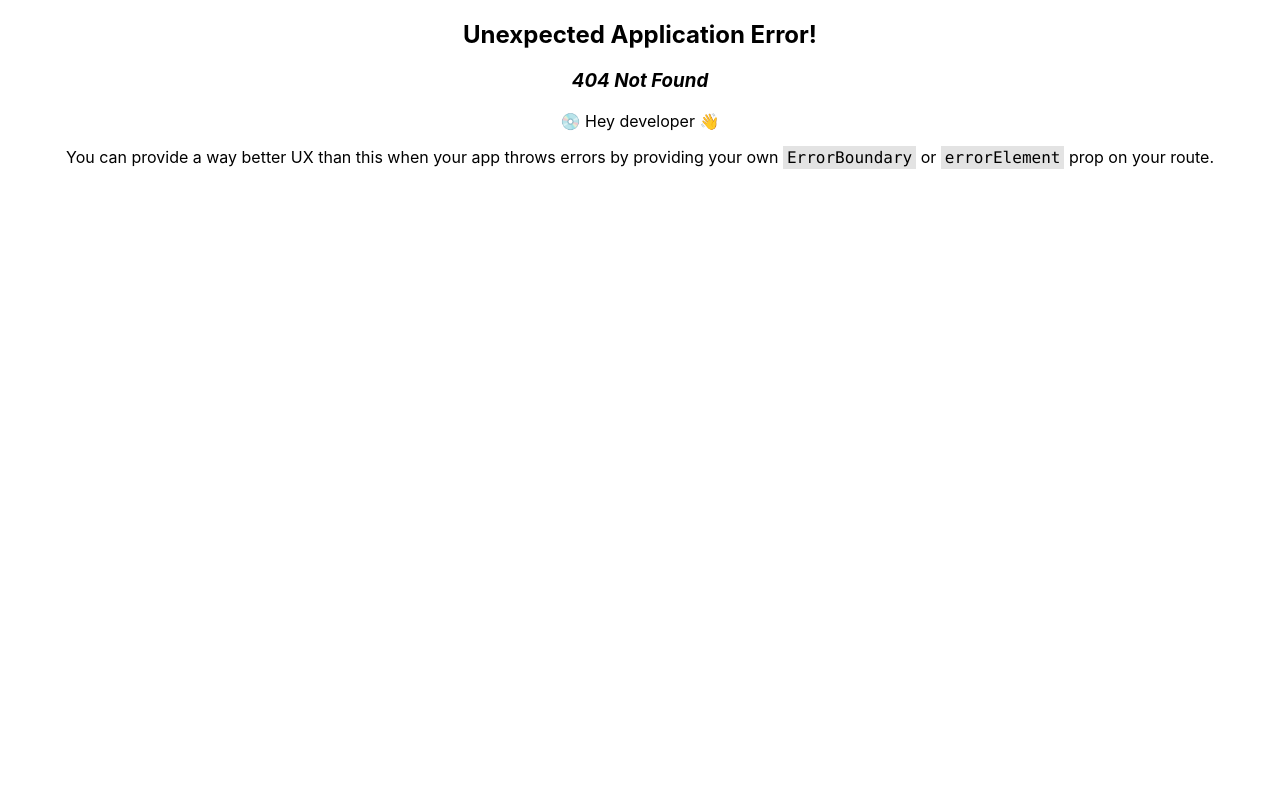
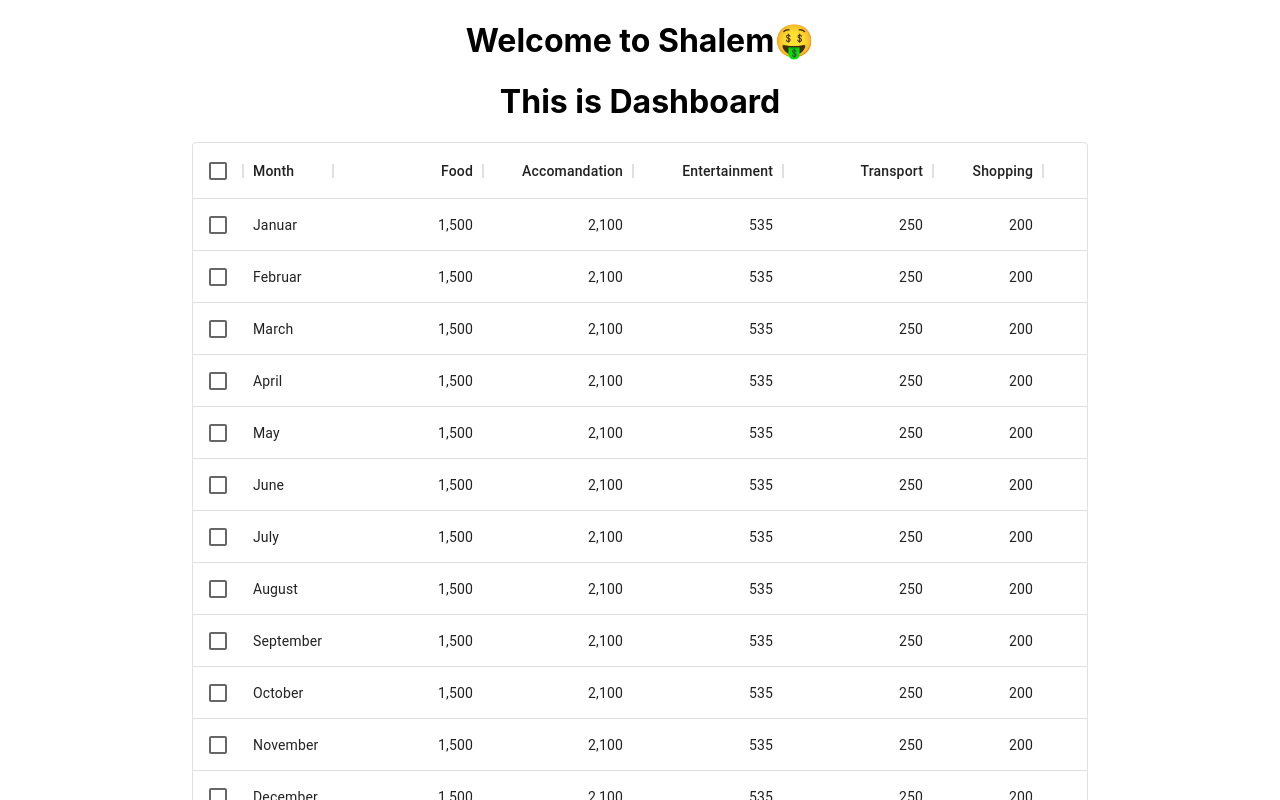
Before and after one commit to nikioni/Shalem, a React (Create React App) app: page /dashboard in a window 1280 px wide. Before the commit this address had no page. Shown: the top 800 px of the page. Built offline with nearby package versions, Linux system fonts and the light colour scheme.

Commit message:
temp datagrid commit

```diff
--- a/src/App.tsx
+++ b/src/App.tsx
@@ -11,6 +11,7 @@ import Root from "./Components/Root";
 import About from "./Components/About";
 import SignUp from "./Pages/SignUp";
 import Home from "./Components/Home";
+import Dashboard from "./Components/Dashboard/Dashboard";
 
 const router = createBrowserRouter([
   {
@@ -29,6 +30,10 @@ const router = createBrowserRouter([
         path: "/signup",
         element: <SignUp />,
       },
+      {
+        path: "/dashboard",
+        element: <Dashboard />,
+      }
     ],
   },
 ]);
--- /dev/null
+++ b/src/Components/Dashboard/Dashboard.tsx
@@ -0,0 +1,32 @@
+import React from "react";
+import Box from "@mui/material/Box";
+import { DataGrid, GridColDef, GridValueGetterParams } from "@mui/x-data-grid";
+import { rows, columns } from "./api";
+import { autocompleteClasses } from "@mui/material";
+import PieChart from "../PieChart/PieChart";
+
+
+export interface IDashboard {}
+
+const Dashboard: React.FC<IDashboard> = (props) => {
+
+  return (
+    <>
+      <h1>This is Dashboard</h1>
+      <Box sx={{ height: 800, width: "70%", margin: "auto" }}>
+        <DataGrid
+          rows={rows}
+          columns={columns}
+          pageSize={12}
+          rowsPerPageOptions={[12]}
+          checkboxSelection
+          disableSelectionOnClick
+          experimentalFeatures={{ newEditingApi: true }}
+        />
+      </Box>
+      <PieChart></PieChart>
+    </>
+  );
+};
+
+export default Dashboard;
--- /dev/null
+++ b/src/Components/Dashboard/api.ts
@@ -0,0 +1,191 @@
+import { GridColDef, GridValueGetterParams } from "@mui/x-data-grid";
+
+export const columns: GridColDef[] = [
+  {
+    field: "month",
+    headerName: "Month",
+    width: 90,
+  },
+  {
+    field: "food",
+    headerName: "Food",
+    type: "number",
+    width: 150,
+    editable: true,
+  },
+  {
+    field: "accomandation",
+    headerName: "Accomandation",
+    type: "number",
+    width: 150,
+    editable: true,
+  },
+  {
+    field: "entertainment",
+    headerName: "Entertainment",
+    type: "number",
+    width: 150,
+    editable: true,
+  },
+  {
+    field: "transport",
+    headerName: "Transport",
+    type: "number",
+    width: 150,
+    editable: true,
+  },
+  {
+    field: "shopping",
+    headerName: "Shopping",
+    type: "number",
+    width: 110,
+    editable: true,
+  },
+  {
+    field: "other",
+    headerName: "Other",
+    type: "number",
+    width: 150,
+    editable: true,
+  },
+  {
+    field: "total",
+    headerName: "Total exp",
+    description: "This column has a value getter and is not sortable.",
+    sortable: false,
+    width: 150,
+    valueGetter: (params: GridValueGetterParams) => {
+      return (
+        params.row.food +
+        params.row.accomandation +
+        params.row.entertainment +
+        params.row.transport +
+        params.row.shopping +
+        params.row.other
+      );
+    },
+  },
+];
+
+export const rows = [
+  {
+    id: 1,
+    month: "Januar",
+    food: 1500,
+    accomandation: 2100,
+    entertainment: 535,
+    transport: 250,
+    shopping: 200,
+    other: 200,
+  },
+  {
+    id: 2,
+    month: "Februar",
+    food: 1500,
+    accomandation: 2100,
+    entertainment: 535,
+    transport: 250,
+    shopping: 200,
+    other: 200,
+  },
+  {
+    id: 3,
+    month: "March",
+    food: 1500,
+    accomandation: 2100,
+    entertainment: 535,
+    transport: 250,
+    shopping: 200,
+    other: 200,
+  },
+  {
+    id: 4,
+    month: "April",
+    food: 1500,
+    accomandation: 2100,
+    entertainment: 535,
+    transport: 250,
+    shopping: 200,
+    other: 200,
+  },
+  {
+    id: 5,
+    month: "May",
+    food: 1500,
+    accomandation: 2100,
+    entertainment: 535,
+    transport: 250,
+    shopping: 200,
+    other: 200,
+  },
+  {
+    id: 6,
+    month: "June",
+    food: 1500,
+    accomandation: 2100,
+    entertainment: 535,
+    transport: 250,
+    shopping: 200,
+    other: 200,
+  },
+  {
+    id: 7,
+    month: "July",
+    food: 1500,
+    accomandation: 2100,
+    entertainment: 535,
+    transport: 250,
+    shopping: 200,
+    other: 200,
+  },
+  {
+    id: 8,
+    month: "August",
+    food: 1500,
+    accomandation: 2100,
+    entertainment: 535,
+    transport: 250,
+    shopping: 200,
+    other: 200,
+  },
+  {
+    id: 9,
+    month: "September",
+    food: 1500,
+    accomandation: 2100,
+    entertainment: 535,
+    transport: 250,
+    shopping: 200,
+    other: 200,
+  },
+  {
+    id: 10,
+    month: "October",
+    food: 1500,
+    accomandation: 2100,
+    entertainment: 535,
+    transport: 250,
+    shopping: 200,
+    other: 200,
+  },
+  {
+    id: 11,
+    month: "November",
+    food: 1500,
+    accomandation: 2100,
+    entertainment: 535,
+    transport: 250,
+    shopping: 200,
+    other: 200,
+  },
+  {
+    id: 12,
+    month: "December",
+    food: 1500,
+    accomandation: 2100,
+    entertainment: 535,
+    transport: 250,
+    shopping: 200,
+    other: 200,
+  },
+];
--- /dev/null
+++ b/src/Components/PieChart/PieChart.tsx
@@ -0,0 +1,31 @@
+import React, { useEffect } from "react";
+import CircularProgress from "@mui/material/CircularProgress";
+import Box from "@mui/material/Box";
+import PiePiece from "./PiePiece";
+
+export interface IPieChart {}
+
+const PieChart: React.FC<IPieChart> = (props) => {
+  const categories: string[] = [
+    "food",
+    "accomandation",
+    "enterainment",
+    "transport",
+    "shopping",
+    "other",
+  ];
+  var test = 0;
+  return (
+    <>
+      <Box sx={{ display: "flex", height: 800, width: "70%", margin: "auto" }}>
+        {categories.map((cat: string, key: number) => {
+          test += 1; //change for a some of previous to send as prop for adding part that should be overlapped
+          console.log("test", test);
+          return <PiePiece category={cat} layer={key}></PiePiece>;
+        })}
+      </Box>
+    </>
+  );
+};
+
+export default PieChart;
--- /dev/null
+++ b/src/Components/PieChart/PiePiece.tsx
@@ -0,0 +1,47 @@
+import React from "react";
+import CircularProgress from "@mui/material/CircularProgress";
+import { green } from "@mui/material/colors";
+
+export interface IPiePiece {
+  layer: number;
+  category: string;
+}
+
+const PiePiece: React.FC<IPiePiece> = (props) => {
+  const switchColor = (category: string): string => {
+    switch (category) {
+      case "food":
+        return "green";
+      case "accomandation":
+        return "yellow";
+      case "enterainment":
+        return "pink";
+      case "transport":
+        return "blue";
+      case "shopping":
+        return "red";
+      case "other":
+        return "grey";
+      default:
+        return "black";
+    }
+  };
+  return (
+    <>
+      <CircularProgress
+        size={200}
+        value={20 + 20 * props.layer}
+        thickness={15}
+        variant="determinate"
+        color="info"
+        sx={{
+          position: "absolute",
+          "z-index": -props.layer,
+          color: switchColor(props.category),
+        }}
+      />
+    </>
+  );
+};
+
+export default PiePiece;
```
Also changed, not shown: package.json (+7 -1 lines), 1 other file (tests, documents, lock files or other folders).
